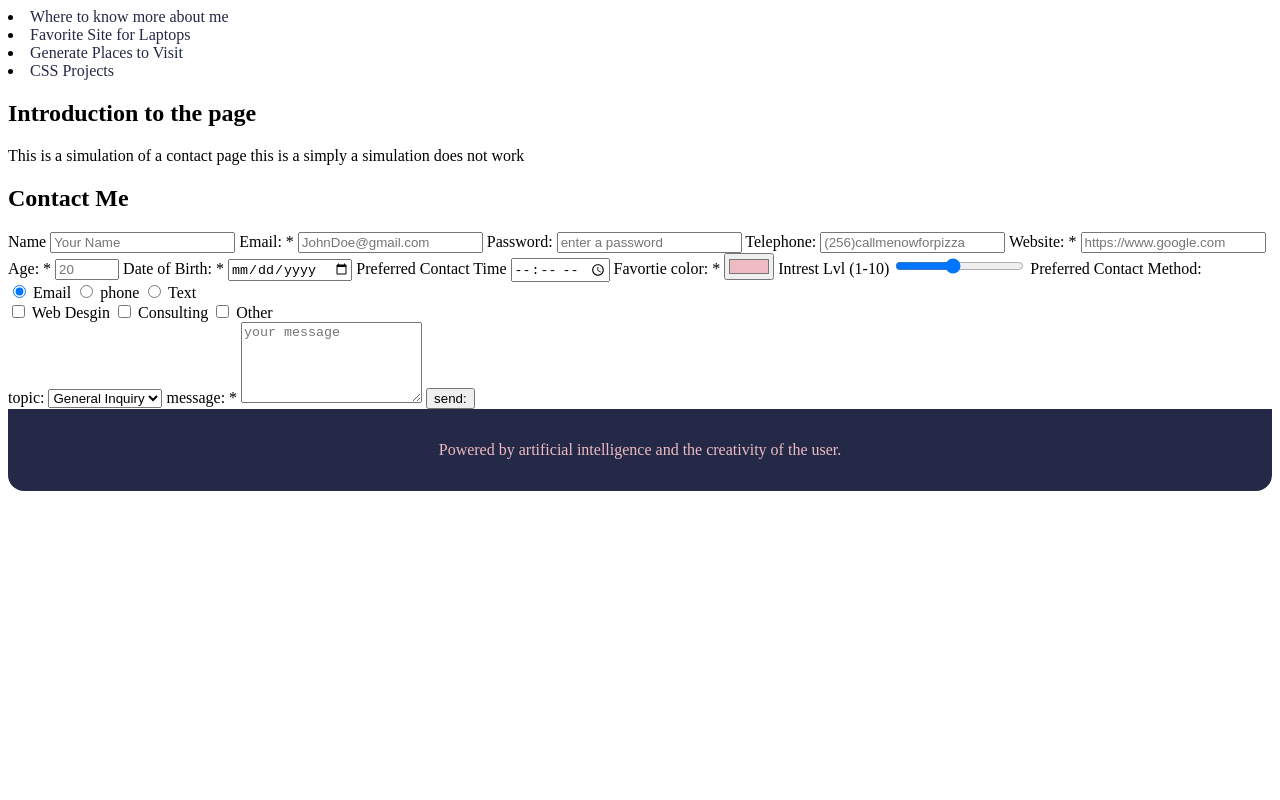
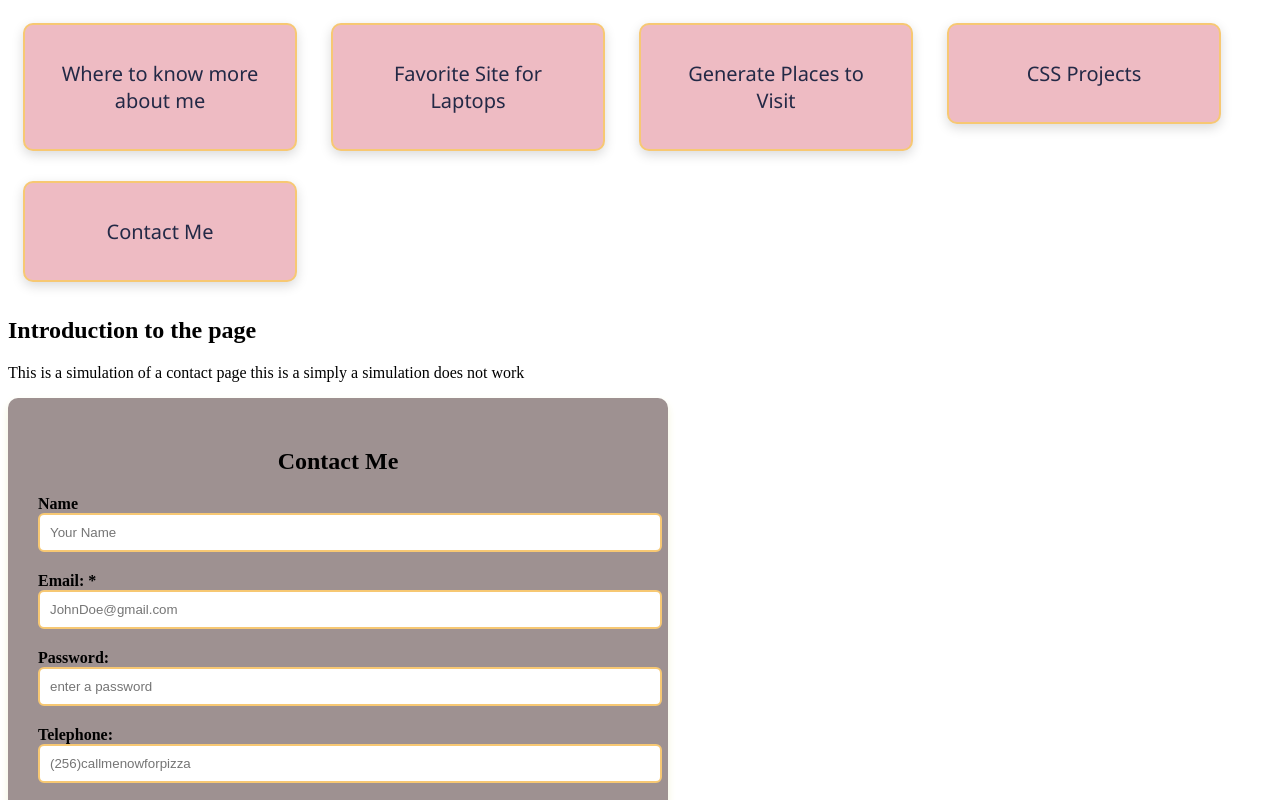
Before and after one commit to Mfran12/My-portfolio, a plain HTML site: page Contactme/Index.html in a window 1280 px wide. Shown: the top 800 px of the page. Drawn offline with Linux system fonts and the light colour scheme.

Commit message:
Add files via upload

```diff
--- a/Contactme/Index.html
+++ b/Contactme/Index.html
@@ -4,6 +4,7 @@
 <head>
     <meta charset="UTF-8">
     <meta name="viewport" content="width=device-width, initial-scale=1.0">
+    <link rel="stylesheet" href="styles/style.css">
     <title>Contact Me</title>
 </head>
 
@@ -22,11 +23,15 @@
                 <a href="https://earthroulette.com/" target="_blank" rel="noopener noreferrer"
                     style="color:#232946; text-decoration:none; font-weight:500;">Generate Places to Visit</a>
             </li>
-            </ul>
+
             <li class="style3 box4">
-                <a href="cssprojects/index.html" style="color:#232946; text-decoration:none; font-weight:500;">CSS
+                <a href="..cssprojects/index.html" target="_blank" rel="noopener noreferrer" style="color:#232946; text-decoration:none; font-weight:500;">CSS
                     Projects</a>
-                    <a href="ContactMes/index.html"></a>
+            </li>
+
+            <li class="style3 box4">
+                    <a href="..ContactMes/index.html" target="_blank" rel="noopener noreferrer" style="color:#232946; text-decoration:none; font-weight:500;">Contact Me</a>
+            </li>
         </nav>
     </header>
 
@@ -36,7 +41,7 @@
     </section>
 
     <section>
-        <form>
+        <form class="contact-form">
             <h2> Contact Me</h2>
             <label for="name"> Name</label>
             <input type="text" id="name" placeholder="Your Name" required>
@@ -73,7 +78,6 @@
                 <input type="radio" name="contactMethod" value="Email" checked>
                     Email
                 <label>
-
                     <input type="radio" name="contactMethod" value="phone">
                     phone
                 </label>
@@ -84,11 +88,10 @@
                 </label>
             </div>
             <!-- checkBox-->
-            <div>
+            <div class="inline-options">
                 <input type="checkbox" name="service" value="Web Design">
                     Web Desgin
                 <label>
-
                     <input type="checkbox" name="service" value="Consulting">
                     Consulting
                 </label>
--- /dev/null
+++ b/Contactme/styles/style.css
@@ -0,0 +1,175 @@
+.body {
+  background-color: #232946;
+  color: #fffffe;
+  font-family: 'Segoe UI', Arial, sans-serif;
+  margin: 0;
+  min-height: 100vh;
+}
+
+.style1{
+  text-align: center;
+  font-size:2.5rem;
+  margin:0;
+  color:#eebbc3;
+  letter-spacing: 2px;
+}
+
+.style3{
+background:#eebbc3;
+border-radius:8px;
+padding:0.5rem 1rem;
+}
+
+.nav {
+  margin-top: 1.5rem;
+  text-align: center;
+}
+
+.style2{
+  display: flex;
+  justify-content: center;
+  gap: 1.5rem;
+  list-style: none;
+  padding: 0;
+  margin: 1rem 0 0 0;
+}
+
+.header {
+  background: #121629;
+  padding: 2rem 0;
+  box-shadow: 0 2px 8px rgba(35,41,70,0.15);
+}
+.aboutBox {
+  border: none;
+  padding: 20px;
+  margin: 20px auto;
+  width: 70%;
+  text-align: center;
+  font-family: 'Courier New', Courier, monospace;
+  background-color: rgba(239, 243, 238, 0.377); /* semi-transparent to blend with image */
+  color: #e3e5eb; /* dark text for readability */
+  border-radius: 8px;
+  backdrop-filter: blur(2px); /* subtle blur for blending effect */
+}
+
+.box1 {
+  display: inline-block;
+  vertical-align: top;
+  margin: 15px;
+  padding: 35px 25px;
+  width: 220px;
+  background:#eebbc3;
+  color: #f7f7f7;
+  font-size: 20px;
+  font-family: 'Segoe UI', 'Arial', sans-serif;
+  border-radius: 10px;
+  border: 2px solid #f7c873;
+  box-shadow: 0 4px 12px rgba(0,0,0,0.15);
+  text-align: center;
+}
+
+.box2 {
+  display: inline-block;
+  vertical-align: top;
+  margin: 15px;
+  padding: 35px 25px;
+  width: 220px;
+  background:#eebbc3;
+  color: #f7f7f7;
+  font-size: 20px;
+  font-family: 'Segoe UI', 'Arial', sans-serif;
+  border-radius: 10px;
+  border: 2px solid #f7c873;
+  box-shadow: 0 4px 12px rgba(0,0,0,0.15);
+  text-align: center;
+}
+
+.box3 {
+  display: inline-block;
+  vertical-align: top;
+  margin: 15px;
+  padding: 35px 25px;
+  width: 220px;
+  background:#eebbc3;
+  color: #f7f7f7;
+  font-size: 20px;
+  font-family: 'Segoe UI', 'Arial', sans-serif;
+  border-radius: 10px;
+  border: 2px solid #f7c873;
+  box-shadow: 0 4px 12px rgba(0,0,0,0.15);
+  text-align: center;
+}
+
+.box4 {
+  display: inline-block;
+  vertical-align: top;
+  margin: 15px;
+  padding: 35px 25px;
+  width: 220px;
+  background:#eebbc3;
+  color: #f7f7f7;
+  font-size: 20px;
+  font-family: 'Segoe UI', 'Arial', sans-serif;
+  border-radius: 10px;
+  border: 2px solid #f7c873;
+  box-shadow: 0 4px 12px rgba(0,0,0,0.15);
+  text-align: center;
+}
+
+.contact-form{
+    background: rgb(158, 145, 145);
+    padding: 30px;
+    border-radius: 10px;
+    box-shadow: 0 4px 8px beige;
+    width: 600px;
+}
+
+.contact-form h2{
+    text-align: center;
+    margin-bottom: 20px;
+
+}
+
+.contact-form label{
+    font-weight:  bold;
+    display: block;
+    margin-top: 20px;
+
+}
+
+.contact-form input,
+.contact-form select,
+.contact-form textarea{
+    width: 100%;
+    padding: 10px;
+    border-radius: 6px;
+    border: 2px solid #f7c873;
+}
+
+.contact-form input[type="color"],
+.contact-form input[type="range"]{
+    padding: 4px;
+}
+
+.contact-form button {
+    width: 100%;
+    padding: 20px;
+    background-color: aquamarine;
+    border: none;
+    color: red;
+    font-size: 15px;
+    border-radius: 20px;
+    margin-top: 20px;
+    cursor: pointer;
+}
+
+.contact-form button:hover{
+    background-color: azure;
+
+}
+
+.inline-options{
+    display: flex;
+    gap: 1px;
+
+}
```
